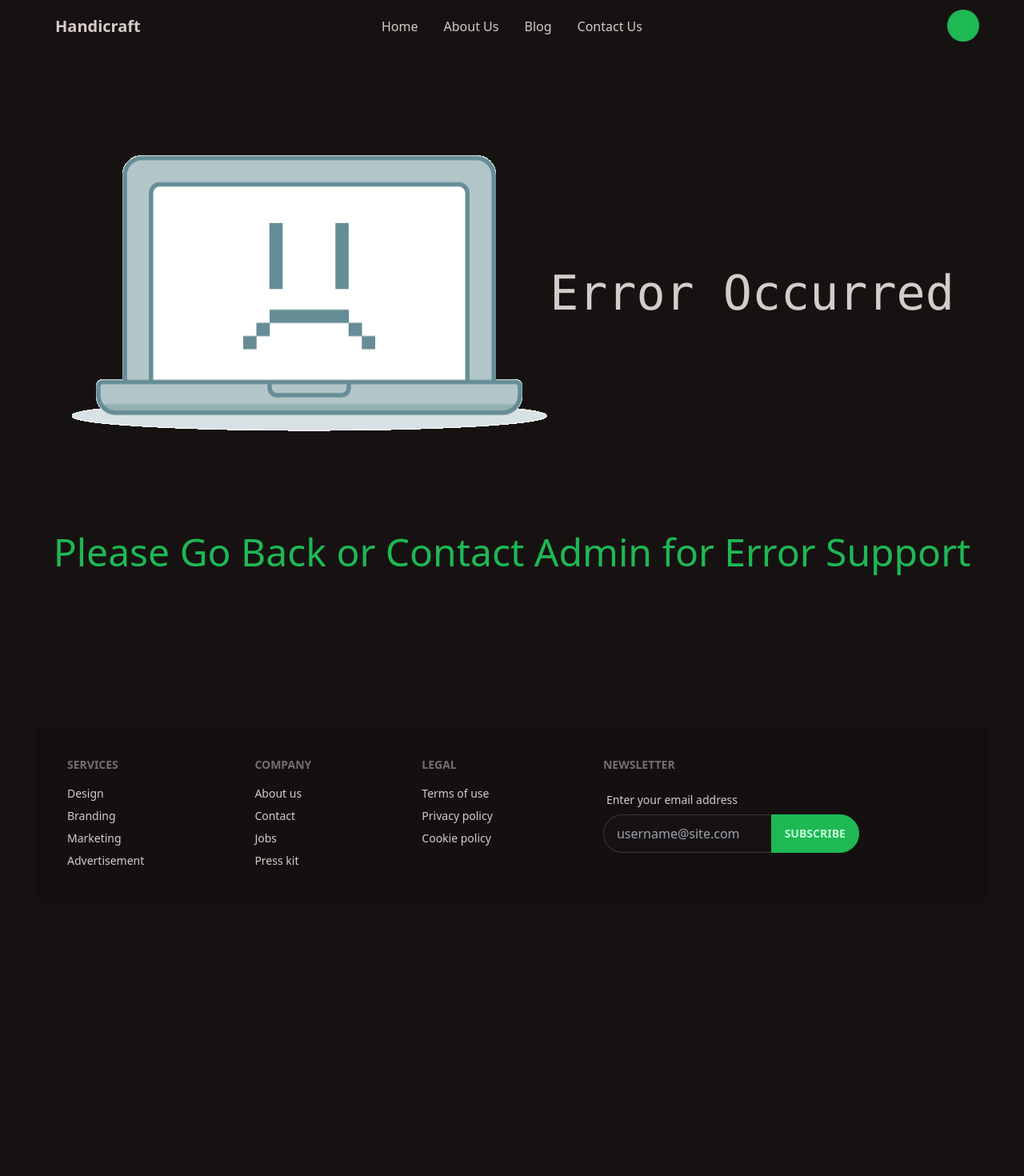
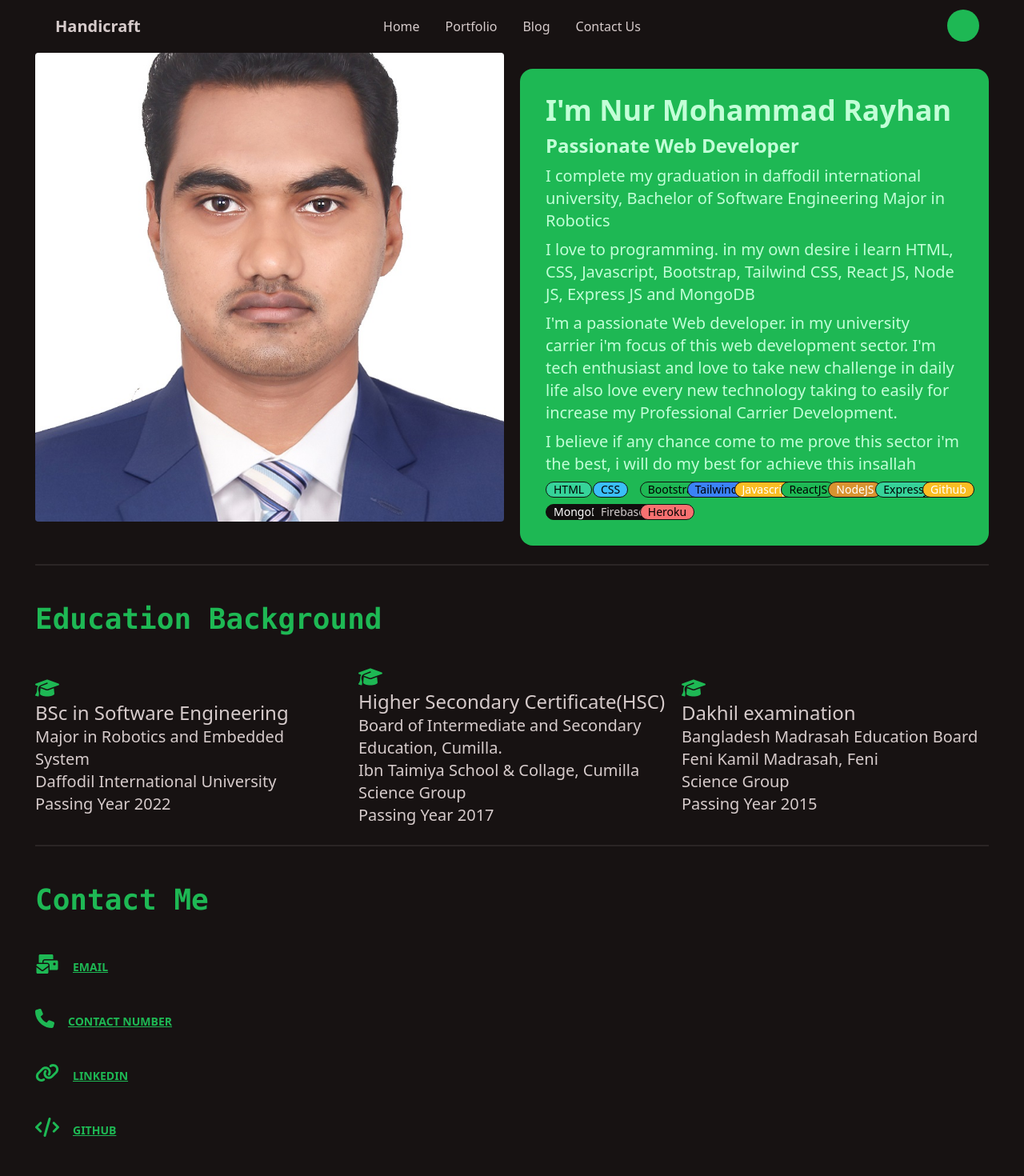
Before and after one commit to NMRayhan/Handicraft-Inventory-management-Client-site, a React (Create React App) app: page /portfolio in a window 1280 px wide. Shown: the top 1470 px of the page at 80% size. Before the commit the page ends 1166 px from the top, so only its background shows below. Built offline with nearby package versions, Linux system fonts and the light colour scheme; no server answers.

Commit message:
Portfolio complete

```diff
--- a/src/App.js
+++ b/src/App.js
@@ -5,7 +5,7 @@ import { Route, Routes } from "react-router-dom";
 import Home from "./component/Home/Home";
 import NavBar from "./component/common/NavBar/NavBar";
 import Footer from "./component/common/Footer/Footer";
-import About from "./component/common/About/About";
+import Portfolio from "./component/common/Portfolio/Portfolio";
 import Blog from "./component/common/Blog/Blog";
 import ContactUS from "./component/common/ContactUS/ContactUS";
 import Products from "./component/Home/Products";
@@ -14,6 +14,7 @@ import ErrorPage from "./component/common/ErrorPage/ErrorPage";
 import Login from "./component/Authentication/Login";
 import Registration from "./component/Authentication/Registration";
 import RequireAuth from "./component/Authentication/RequireAuth";
+import Dashboard from "./component/user/Dashboard";
 
 function App() {
   return (
@@ -23,10 +24,11 @@ function App() {
         <Routes>
           <Route path="/" element={<Home></Home>}></Route>
           <Route path="/home" element={<Home></Home>}></Route>
-          <Route path="/about" element={<About></About>}></Route>
+          <Route path="/portfolio" element={<Portfolio></Portfolio>}></Route>
           <Route path="/blog" element={<Blog></Blog>}></Route>
           <Route path="/contact" element={<ContactUS></ContactUS>}></Route>
           <Route path="/products" element={<Products></Products>}></Route>
+          <Route path="/dashboard" element={<Dashboard></Dashboard>}></Route>
           <Route path="/purchase/:_id"
             element={
               <RequireAuth>
--- a/src/component/Authentication/Login.js
+++ b/src/component/Authentication/Login.js
@@ -14,9 +14,9 @@ const Login = () => {
     useSignInWithEmailAndPassword(auth);
 
   //   react router dom
-  let navigate = useNavigate();
-  let location = useLocation();
-  let from = location.state?.from?.pathname || "/";
+  const navigate = useNavigate();
+  const location = useLocation();
+  const from = location.state?.from?.pathname || "/";
 
   useEffect(() => {
     if (user) {
--- a/src/component/Authentication/SocialAuthentication.js
+++ b/src/component/Authentication/SocialAuthentication.js
@@ -1,11 +1,39 @@
-import React from 'react';
+import React, { useEffect } from "react";
+import { useSignInWithGoogle } from "react-firebase-hooks/auth";
+import { useLocation, useNavigate } from "react-router-dom";
+import { toast } from "react-toastify";
+import auth from "../../firebase.init";
+import Spinner from "../common/Spinner";
 
 const SocialAuthentication = () => {
-    return (
-        <div>
-            <button className='btn btn-ghost'>Continue With Google</button>
-        </div>
-    );
+  const navigate = useNavigate();
+  const location = useLocation();
+  const from = location.state?.from?.pathname || "/";
+  const [signInWithGoogle, user, loading, error] = useSignInWithGoogle(auth);
+  const handleSocialLogin = () => {
+    signInWithGoogle();
+  };
+  useEffect(() => {
+    if (user) {
+      navigate(from, { replace: true });
+    }
+  }, [user, from, navigate]);
+
+  if (loading) {
+    return <Spinner />;
+  }
+
+  if (error) {
+    return toast.error(error.message);
+  }
+
+  return (
+    <div>
+      <button className="btn btn-ghost" onClick={() => handleSocialLogin()}>
+        Continue With Google
+      </button>
+    </div>
+  );
 };
 
 export default SocialAuthentication;
--- a/src/component/common/NavBar/NavBar.js
+++ b/src/component/common/NavBar/NavBar.js
@@ -15,7 +15,7 @@ const NavBar = () => {
         <Link to="/">Home</Link>
       </li>
       <li>
-        <Link to="/about">About Us</Link>
+        <Link to="/portfolio">Portfolio</Link>
       </li>
       <li>
         <Link to="/blog">Blog</Link>
@@ -23,11 +23,11 @@ const NavBar = () => {
       <li>
         <Link to="/contact">Contact Us</Link>
       </li>
-      {/* {user && (
-            <li>
-              <Link to="/dashboard">Dashboard</Link>
-            </li>
-          )} */}
+      {user && (
+        <li>
+          <Link to="/dashboard">Dashboard</Link>
+        </li>
+      )}
     </React.Fragment>
   );
 
@@ -43,7 +43,7 @@ const NavBar = () => {
   }
 
   return (
-    <div>
+    <div className="">
       <div className="navbar bg-base-100">
         <div className="navbar-start">
           <div className="dropdown">
@@ -81,12 +81,7 @@ const NavBar = () => {
           <div className="dropdown dropdown-end">
             <label tabIndex="0" className="btn btn-ghost btn-circle avatar">
               <div className="w-10 rounded-full bg-primary">
-                {user && (
-                  <img
-                    src="https://api.lorem.space/image/face?hash=33791"
-                    alt=""
-                  />
-                )}
+                {user && <img src={user?.photoURL} alt="" />}
               </div>
             </label>
             <ul
--- /dev/null
+++ b/src/component/common/Portfolio/Portfolio.js
@@ -0,0 +1,166 @@
+import {
+  faCode,
+  faGraduationCap,
+  faLink,
+  faMailBulk,
+  faPhone,
+} from "@fortawesome/free-solid-svg-icons";
+import linkedin from "../../../Assets/linkedin-brands.svg";
+import { FontAwesomeIcon } from "@fortawesome/react-fontawesome";
+import React from "react";
+import MyPicture from "../../../Assets/passport-size .jpg";
+
+const Portfolio = () => {
+  return (
+    <div className="min-h-screen">
+      <div className="grid gap-5 items-start lg:grid-cols-2 sm:grid-cols-1 md:grid-cols-2">
+        <div class="avatar">
+          <div class="rounded">
+            <img src={MyPicture} alt="Developer Rayhan" className="w-6/12" />
+          </div>
+        </div>
+        <div className="">
+          <div className="card bg-primary text-primary-content sm:mt-5">
+            <div class="card-body">
+              <h2 class="card-title text-4xl">I'm Nur Mohammad Rayhan</h2>
+              <h2 class="card-title text-2xl font-bold">
+                Passionate Web Developer
+              </h2>
+              <p className="text-xl">
+                I complete my graduation in daffodil international university,
+                Bachelor of Software Engineering Major in Robotics
+              </p>
+              <p className="text-xl">
+                I love to programming. in my own desire i learn HTML, CSS,
+                Javascript, Bootstrap, Tailwind CSS, React JS, Node JS, Express
+                JS and MongoDB
+              </p>
+              <p className="text-xl">
+                I'm a passionate Web developer. in my university carrier i'm
+                focus of this web development sector. I'm tech enthusiast and
+                love to take new challenge in daily life also love every new
+                technology taking to easily for increase my Professional Carrier
+                Development.
+              </p>
+
+              <p className="text-xl">
+                I believe if any chance come to me prove this sector i'm the
+                best, i will do my best for achieve this insallah
+              </p>
+              <div className="grid gap-2 lg:grid-cols-9 md:grid-cols-4 sm:grid-cols-3">
+                <label className="badge bg-success text-black">HTML</label>
+                <label className="badge bg-info text-black">CSS</label>
+                <label className="badge bg-primary text-black">Bootstrap</label>
+                <label className="badge bg-blue-500 text-black">Tailwind</label>
+                <label className="badge bg-warning text-white">
+                  Javascript
+                </label>
+                <label className="badge bg-primary text-black">ReactJS</label>
+                <label className="badge bg-accent text-white">NodeJS</label>
+                <label className="badge bg-success text-black">Expressjs</label>
+                <label className="badge bg-warning text-white">Github</label>
+                <label className="badge bg-blend-darken text-white">
+                  MongoDB
+                </label>
+                <label className="badge ">Firebase</label>
+                <label className="badge bg-red-400 text-black">Heroku</label>
+              </div>
+            </div>
+          </div>
+        </div>
+      </div>
+      <div class="divider"></div>
+      <div>
+        <div className="mt-5">
+          <h1 className="text-4xl font-mono my-10 text-primary font-bold">
+            Education Background
+          </h1>
+        </div>
+        <div className="grid gap-5 lg:grid-cols-3 md:grid-cols-2 sm:grid-cols-1 justify-center items-center">
+          <div>
+            <ul>
+              <FontAwesomeIcon
+                icon={faGraduationCap}
+                className="text-primary text-2xl"
+              />
+              <li className="text-2xl">BSc in Software Engineering</li>
+              <p className="text-xl">Major in Robotics and Embedded System</p>
+              <p className="text-xl">Daffodil International University</p>
+              <p className="text-xl">Passing Year 2022</p>
+            </ul>
+          </div>
+          <div>
+            <ul>
+              <FontAwesomeIcon
+                icon={faGraduationCap}
+                className="text-primary text-2xl"
+              />
+              <li className="text-2xl">Higher Secondary Certificate(HSC)</li>
+              <p className="text-xl">
+                Board of Intermediate and Secondary Education, Cumilla.
+              </p>
+              <p className="text-xl">Ibn Taimiya School & Collage, Cumilla</p>
+              <p className="text-xl">Science Group</p>
+              <p className="text-xl">Passing Year 2017</p>
+            </ul>
+          </div>
+          <div>
+            <ul>
+              <FontAwesomeIcon
+                icon={faGraduationCap}
+                className="text-primary text-2xl"
+              />
+              <li className="text-2xl">Dakhil examination</li>
+              <p className="text-xl">Bangladesh Madrasah Education Board</p>
+              <p className="text-xl">Feni Kamil Madrasah, Feni</p>
+              <p className="text-xl">Science Group</p>
+              <p className="text-xl">Passing Year 2015</p>
+            </ul>
+          </div>
+        </div>
+      </div>
+      <div class="divider"></div>
+      <div>
+        <div className="mt-5">
+          <h1 className="text-4xl font-mono my-10 text-primary font-bold">
+            Contact Me
+          </h1>
+        </div>
+        <div className="grid gap-5 grid-cols-1 justify-start items-center">
+          <span>
+            <FontAwesomeIcon
+              icon={faMailBulk}
+              className="text-primary text-2xl"
+            />
+            <a className="btn btn-link" href="mailto:nrayhan6271@gmail.com">
+              Email
+            </a>
+          </span>
+          <span>
+            <FontAwesomeIcon icon={faPhone} className="text-primary text-2xl" />
+            <a className="btn btn-link" href="tel:01789486271">
+              Contact Number
+            </a>
+          </span>
+          <span>
+            <FontAwesomeIcon icon={faLink} className="text-primary text-2xl" />
+            <a
+              className="btn btn-link"
+              href="https://www.linkedin.com/in/nur-mohammad-rayhan-71a530160/"
+            >
+              Linkedin
+            </a>
+          </span>
+          <span>
+            <FontAwesomeIcon icon={faCode} className="text-primary text-2xl" />
+            <a className="btn btn-link" href="https://github.com/NMRayhan">
+              Github
+            </a>
+          </span>
+        </div>
+      </div>
+    </div>
+  );
+};
+
+export default Portfolio;
--- a/src/component/common/About/About.js
+++ b/src/component/user/Dashboard.js
@@ -1,6 +1,6 @@
 import React from 'react';
 
-const About = () => {
+const Dashboard = () => {
     return (
         <div className='min-h-screen'>
 
@@ -8,4 +8,4 @@ const About = () => {
     );
 };
 
-export default About;
+export default Dashboard;
```
Also changed, not shown: src/Assets/linkedin-brands.svg (added), src/Assets/passport-size .jpg (added).
